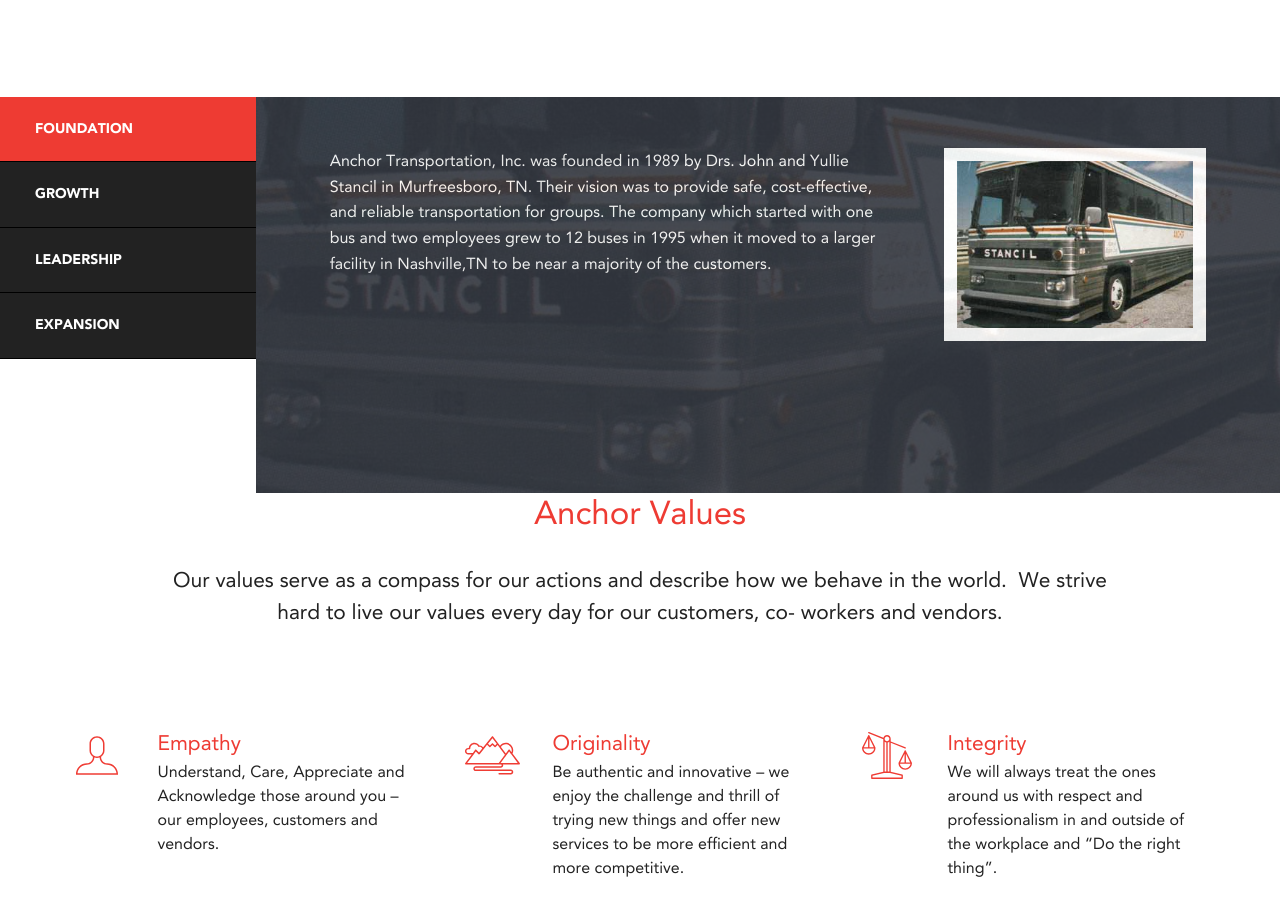
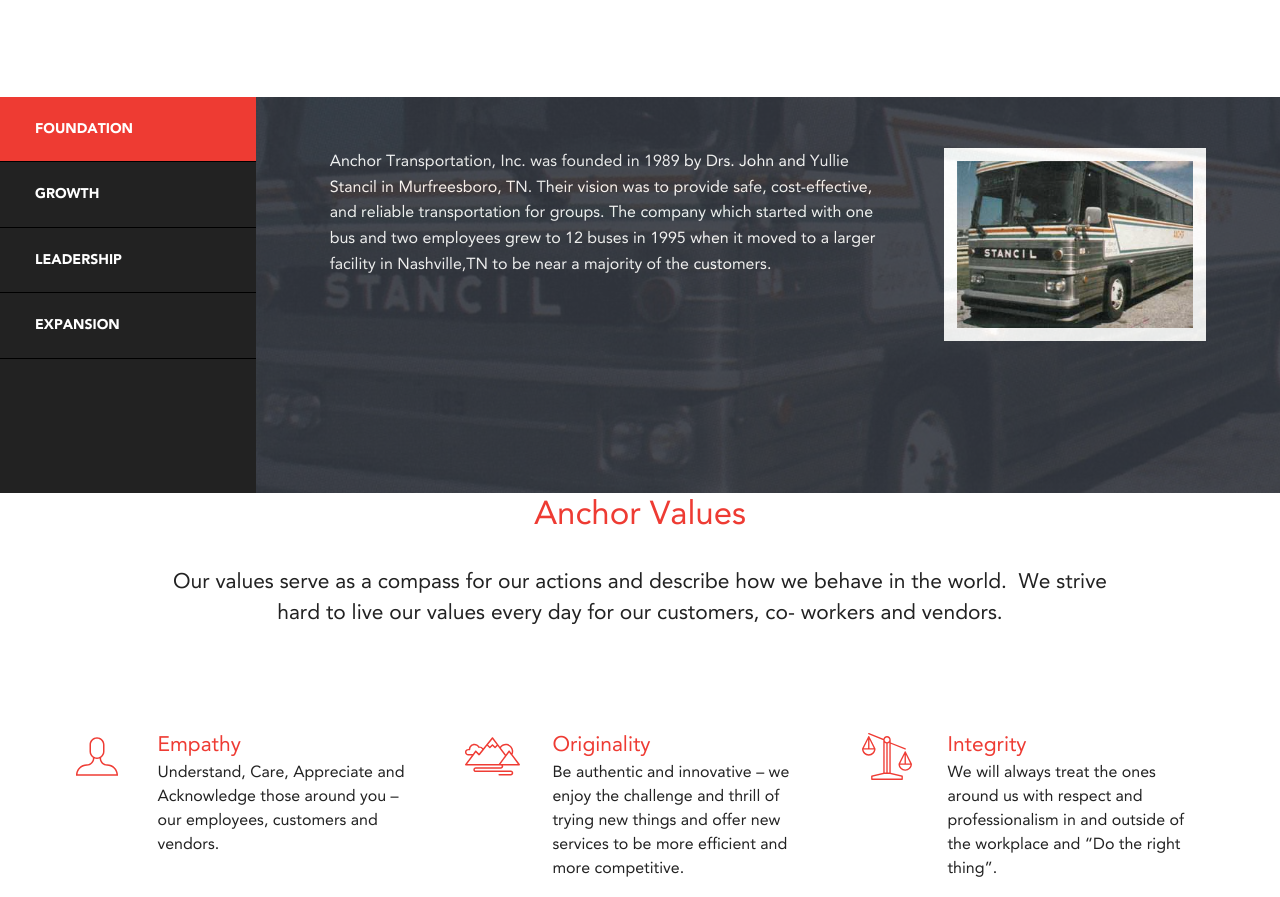
Before and after one commit to brandaid/anchor-transportation, a plain HTML site: page who-we-are.html in a window 1280 px wide. Shown: the part 821-1718 px from the top of the page. Drawn offline with nearby package versions, Linux system fonts and the light colour scheme.

Commit message:
Fixed Vert Tab height Issue

```diff
--- a/js/vendor/application.js
+++ b/js/vendor/application.js
@@ -2,11 +2,11 @@
 // 100% Height Off-Canvas Foundation 5
 // http://stackoverflow.com/questions/20484240/100-height-off-canvas-foundation-5/20941659#20941659
 ////////////////////////////////////////////////
-$(function() {
+$(function () {
     var timer;
-    $(window).resize(function() {
+    $(window).resize(function () {
         clearTimeout(timer);
-        timer = setTimeout(function() {
+        timer = setTimeout(function () {
             $('.inner-wrap').css("min-height", $(window).height() + "px");
         }, 40);
     }).resize();
@@ -18,14 +18,14 @@
 /* learn how here >> http://brandaid.it/16kSKCu */
 var offset = 220;
 var duration = 500;
-jQuery(window).scroll(function() {
+jQuery(window).scroll(function () {
     if (jQuery(this).scrollTop() > offset) {
         jQuery('#to-top').fadeIn(duration);
     } else {
         jQuery('#to-top').fadeOut(duration);
     }
 });
-jQuery('#to-top').click(function(event) {
+jQuery('#to-top').click(function (event) {
     event.preventDefault();
     jQuery('html, body').animate({
         scrollTop: 0
@@ -36,7 +36,7 @@
 ////////////////////////////////////////////////
 // hero bxslider
 ////////////////////////////////////////////////
-$(document).ready(function() {
+$(document).ready(function () {
     $('.hero-slider').bxSlider({
         //adaptiveHeight: true,
         mode: 'fade',
@@ -49,7 +49,7 @@
 ////////////////////////////////////////////////
 // testimonial bxslider
 ////////////////////////////////////////////////
-$(document).ready(function() {
+$(document).ready(function () {
     $('.quote-slider').bxSlider({
         //adaptiveHeight: true,
         mode: 'fade',
@@ -57,4 +57,12 @@
         pause: 8000,
         adaptiveHeight: true,
     });
+
+
+    //Set vert tabs height initially ( reset on resize below )
+    $(window).width() > 640 ? $('#vertTabs').height($('#vertContent').height()) : '';
 });
+
+$(window).resize(function () {
+    $(window).width() > 640 ? $('#vertTabs').height($('#vertContent').height()) : '';
+});
--- a/who-we-are.html
+++ b/who-we-are.html
@@ -96,13 +96,13 @@
 
     <!-- TABS -->
     <section class="tabs-container">
-        <ul class="tabs vertical" data-tab>
+        <ul class="tabs vertical" data-tab id="vertTabs">
             <li class="tab-title active"><a href="#panel01">Foundation</a></li>
             <li class="tab-title"><a href="#panel02">Growth</a></li>
             <li class="tab-title"><a href="#panel03">Leadership</a></li>
             <li class="tab-title"><a href="#panel04">Expansion</a></li>
         </ul><!--/.tabs -->
-        <div class="tabs-content vertical">
+        <div class="tabs-content vertical" id="vertContent">
             <div class="content active" id="panel01" style="background-image: url('img/who-we-are/tabs-bgd-bus.jpg');">
                 <div class="overlay overlay-alt2">
                     <div class="full-top-pad show-for-small-only"></div>
```
